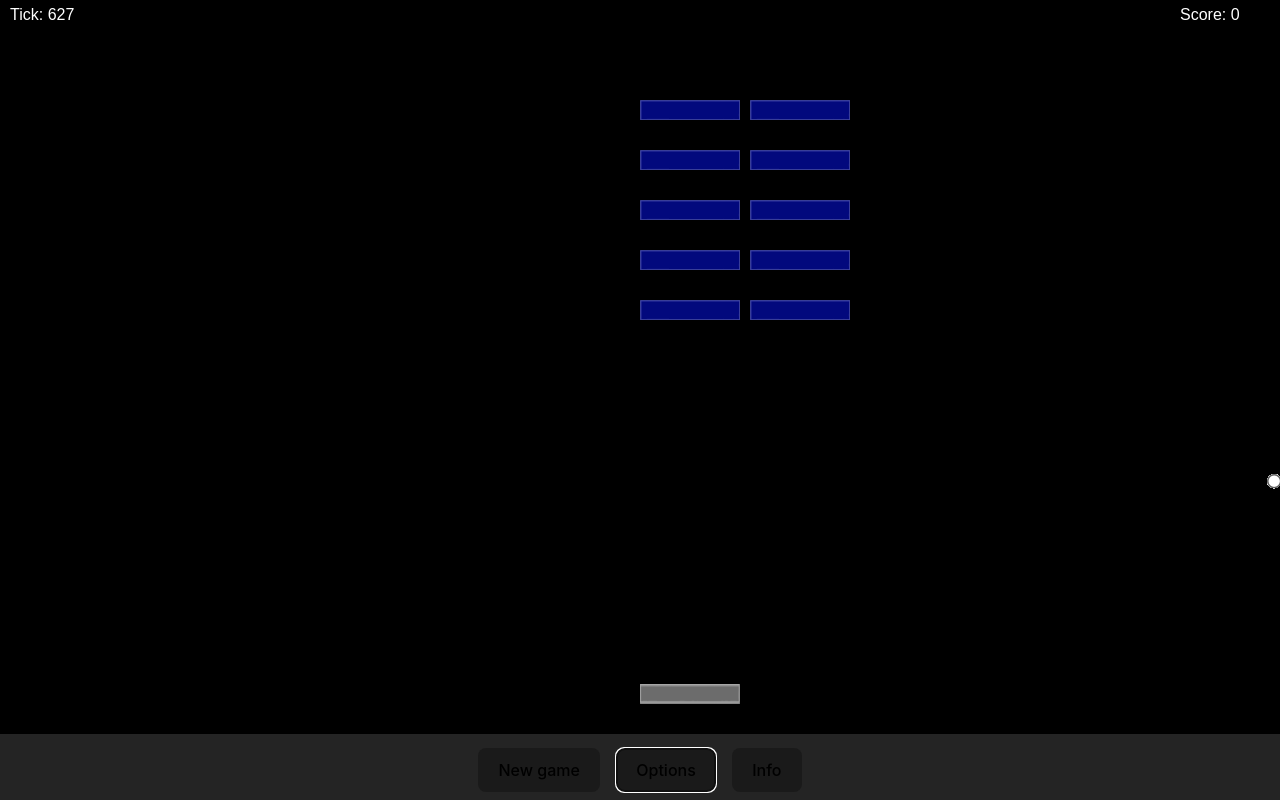
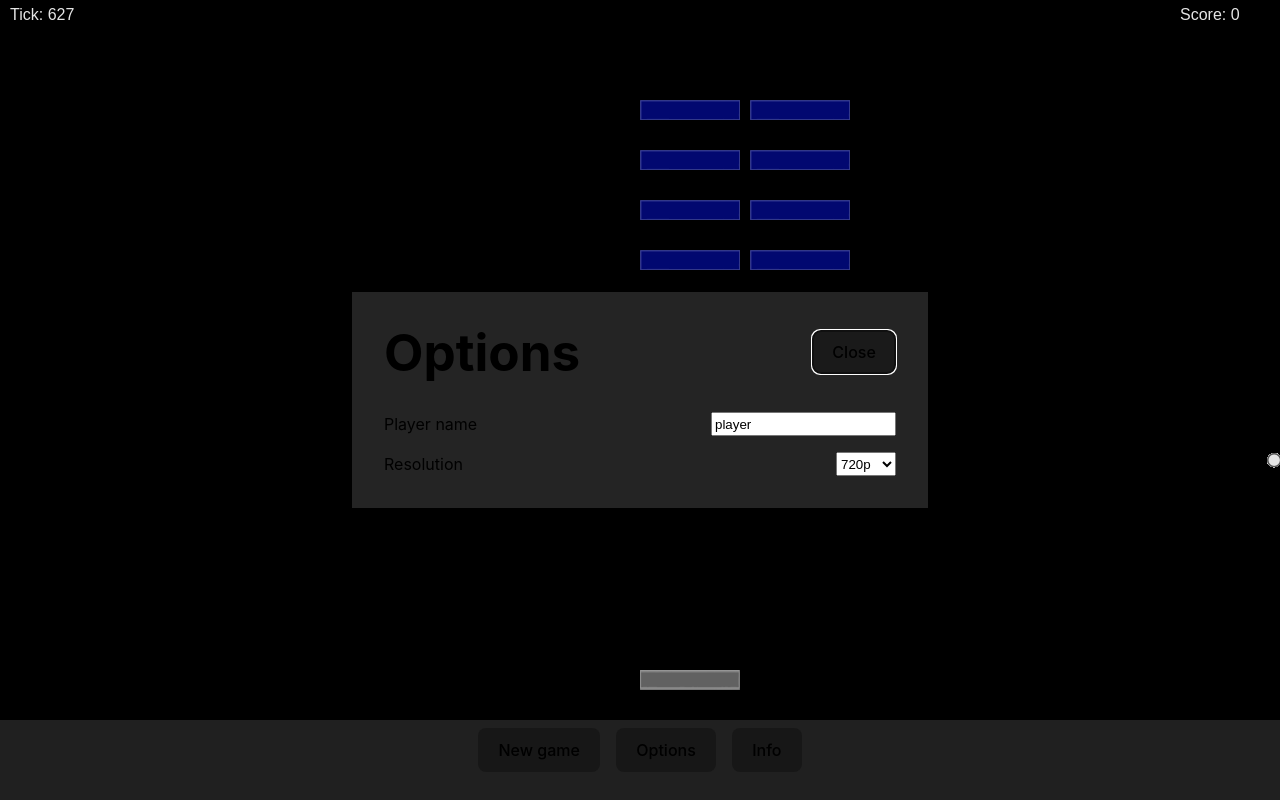
Before and after one commit to kputnins/brick-breaker, a website built with Vite: page index.html in a window 1280 px wide. Both pictures are taken after a click on the button "Options". Built offline with nearby package versions, Linux system fonts and the light colour scheme.

Commit message:
feat: added basic settings

```diff
--- a/index.html
+++ b/index.html
@@ -8,7 +8,7 @@
     </head>
 
     <body>
-        <div id="app">
+        <div id="app" class="flex-column align-items-center">
             <canvas id="canvas"></canvas>
 
             <div id="controls" class="flex justify-content-center gap-16 p-8">
@@ -24,6 +24,7 @@
                     <h1>Brick Breaker</h1>
                     <button autofocus>Close</button>
                 </div>
+
                 <div>
                     <p>Built with TypeScript, Vite and Deno 2.0</p>
                     <a
@@ -34,6 +35,36 @@
                     </a>
                 </div>
             </dialog>
+
+            <dialog id="options-dialog" class="p-32">
+                <div
+                    class="flex justify-content-space-between align-items-center size-w-512 mb-32"
+                >
+                    <h1>Options</h1>
+                    <button autofocus>Close</button>
+                </div>
+                <div class="flex-column gap-16">
+                    <div class="flex justify-content-space-between">
+                        <label for="option-player-name">Player name</label>
+                        <input
+                            id="option-player-name"
+                            type="text"
+                            value="player"
+                        />
+                    </div>
+
+                    <div class="flex justify-content-space-between">
+                        <label for="option-resolution">Resolution</label>
+                        <select id="option-resolution">
+                            <option value="480p">480p</option>
+                            <option value="720p" selected="true">720p</option>
+                            <option value="1080p">1080p</option>
+                            <option value="1440p">1440p</option>
+                            <option value="2160p">2160p</option>
+                        </select>
+                    </div>
+                </div>
+            </dialog>
         </div>
 
         <script type="module" src="/src/main.ts"></script>
--- a/src/game/game.ts
+++ b/src/game/game.ts
@@ -12,6 +12,16 @@ declare global {
     game: Game; // Replace with your actual class name
   }
 }
+
+const RESOLUTIONS = {
+  "480p": { width: 640, height: 480 },
+  "720p": { width: 1280, height: 720 },
+  "1080p": { width: 1920, height: 1080 },
+  "1440p": { width: 2560, height: 1440 },
+  "2160p": { width: 3840, height: 2160 },
+} as const;
+
+type Resolution = keyof typeof RESOLUTIONS;
 
 type Canvas = {
   htmlElement: HTMLCanvasElement;
@@ -45,6 +55,8 @@ export class Game {
   private static state: GameState;
   // Global values
   private static palyerName: string = "Player";
+  private static resolution: (typeof RESOLUTIONS)[keyof typeof RESOLUTIONS] =
+    RESOLUTIONS["720p"];
   // Resources
   private static sprites: Sprites;
   // Entities
@@ -78,6 +90,7 @@ export class Game {
     };
 
     this.initInfoDialog();
+    this.initOptionsDialog();
   }
 
   private static initInfoDialog() {
@@ -107,6 +120,60 @@ export class Game {
     });
   }
 
+  private static initOptionsDialog() {
+    const dialog = document.getElementById(
+      "options-dialog",
+    ) as HTMLDialogElement | null;
+    const showButton = document.getElementById(
+      "options-button",
+    ) as HTMLButtonElement | null;
+    const closeButton = dialog?.querySelector(
+      "dialog button",
+    ) as HTMLButtonElement | null;
+
+    const resolutionSelect = document.getElementById(
+      "option-resolution",
+    ) as HTMLSelectElement | null;
+    const playerNameInput = document.getElementById(
+      "option-player-name",
+    ) as HTMLInputElement | null;
+
+    if (
+      !dialog ||
+      !showButton ||
+      !closeButton ||
+      !resolutionSelect ||
+      !playerNameInput
+    ) {
+      console.log("Options dialog", dialog);
+      console.log("Options button", showButton);
+      console.log("Close button", closeButton);
+      console.log("Resolution select", resolutionSelect);
+      console.log("Player name input", playerNameInput);
+      throw new Error("Failed to get options dialog elements.");
+    }
+
+    this.resolution = RESOLUTIONS[resolutionSelect.value as Resolution];
+    resolutionSelect.addEventListener("change", () => {
+      this.resolution = RESOLUTIONS[resolutionSelect.value as Resolution];
+      this.canvas.htmlElement.width = this.resolution.width;
+      this.canvas.htmlElement.height = this.resolution.height;
+    });
+
+    this.palyerName = playerNameInput.value;
+    playerNameInput.addEventListener("input", () => {
+      this.palyerName = playerNameInput.value;
+    });
+
+    showButton.addEventListener("click", () => {
+      dialog.showModal();
+    });
+
+    closeButton.addEventListener("click", () => {
+      dialog.close();
+    });
+  }
+
   private static initCanvas() {
     const canvas = document.getElementById(
       "canvas",
@@ -122,18 +189,8 @@ export class Game {
     }
 
     this.canvas = { htmlElement: canvas, context: context };
-
-    window.addEventListener("resize", this.handleResize.bind(this));
-    this.handleResize();
-  }
-
-  private static handleResize() {
-    const MAGIX_MISSING_PIXELS = 6;
-    this.canvas.htmlElement.width = window.innerWidth;
-    this.canvas.htmlElement.height =
-      window.innerHeight -
-      this.controls.panel.clientHeight -
-      MAGIX_MISSING_PIXELS;
+    this.canvas.htmlElement.width = this.resolution.width;
+    this.canvas.htmlElement.height = this.resolution.height;
   }
 
   private static initState() {
```
